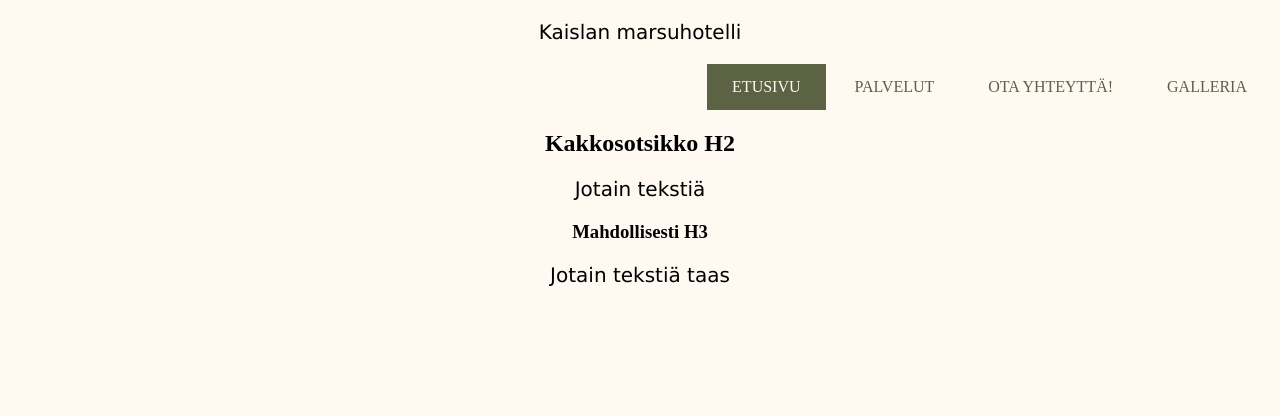
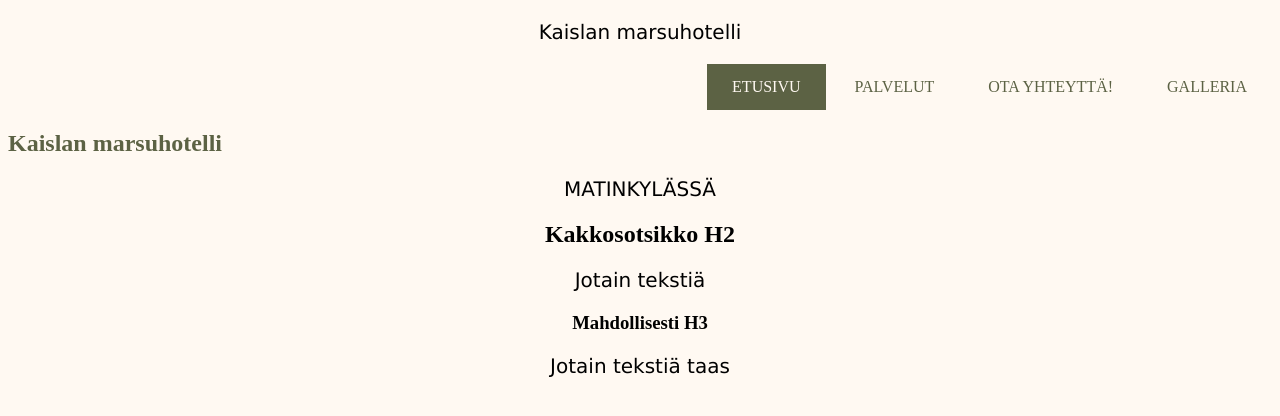
Before and after one commit to Kaislakudjoi/Kaislakudjoi.github.io, a plain HTML site: page index.html in a window 1280 px wide. Drawn offline with Linux system fonts and the light colour scheme.

Commit message:
tekstejä?

```diff
--- a/index.html
+++ b/index.html
@@ -4,7 +4,7 @@
     <meta charset="UTF-8">
     <meta name="bots" content="noindex">
     <link rel="stylesheet" href="tyyli.css">
-    <title>Marsuja Matinkylässä</title>
+    <title>Marsuhotelli Matinkylässä</title>
 </head>
 <header>
 <nav>
@@ -16,6 +16,10 @@
 </nav>
 </header>
 <body>
+    <section>
+        <h1> Kaislan marsuhotelli</h1>
+        <p>MATINKYLÄSSÄ</p>
+    </section>
             <h2>Kakkosotsikko H2</h2>
                 <p>Jotain tekstiä</p>
                     <h3>Mahdollisesti H3 </h3>
```
